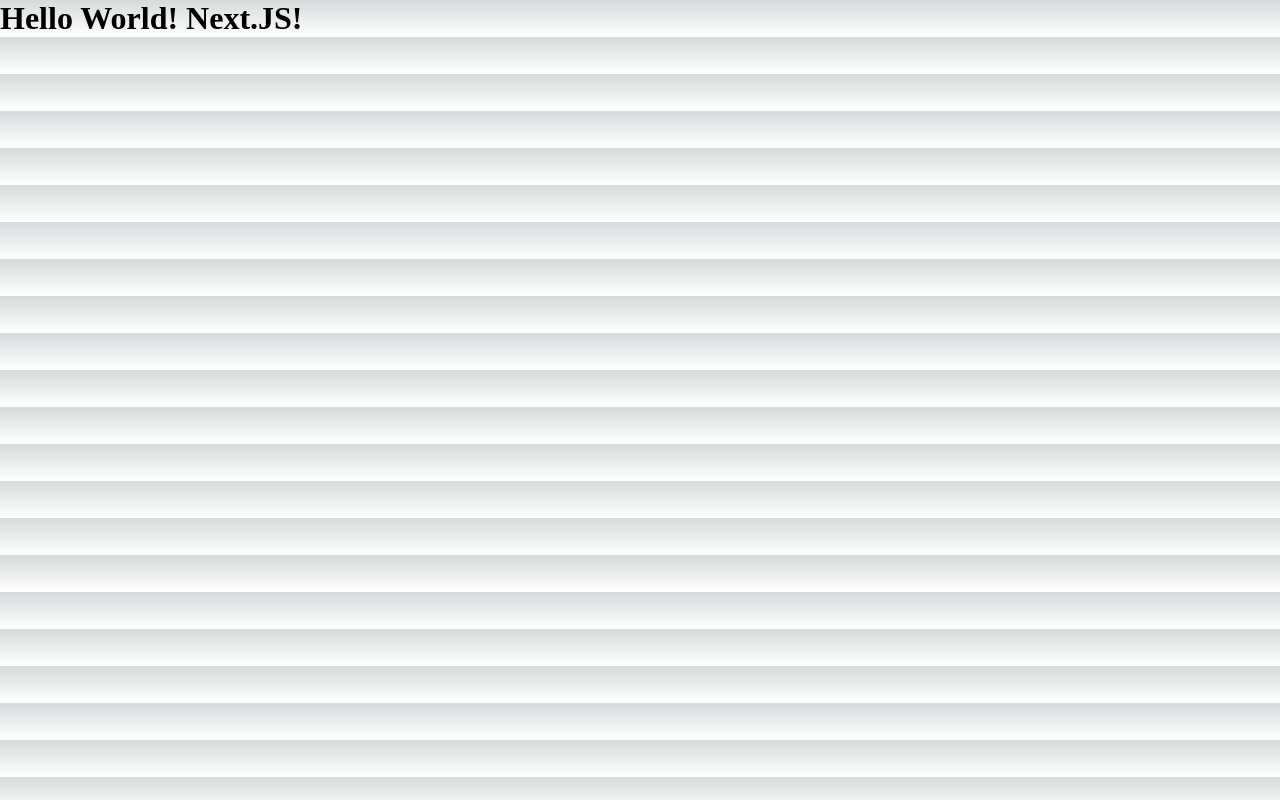
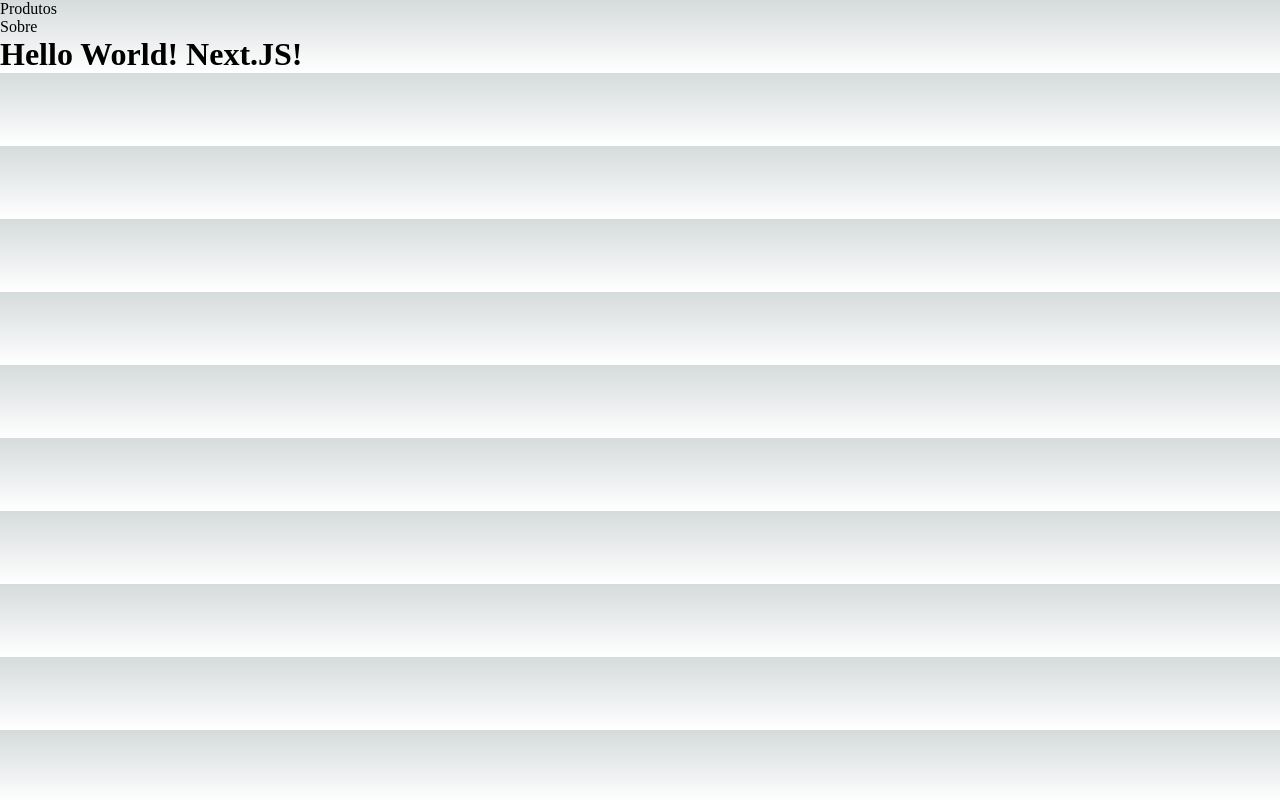
Before and after one commit to gabrielestefono/next_hello_world, a Next.js app: page / in a window 1280 px wide. Built offline with nearby package versions, Linux system fonts and the light colour scheme.

Commit message:
MB. Aula 06 - Navegando Entre Páginas

```diff
--- a/pages/about.js
+++ b/pages/about.js
@@ -1,5 +1,9 @@
+import Link from 'next/link';
 export default function About(){
     return (
-        <h1> Página de About </h1>
+        <>
+            <h1> Página de About </h1>
+            <Link href="/">Voltar</Link>
+        </>
     )
 }
--- a/pages/index.js
+++ b/pages/index.js
@@ -2,6 +2,7 @@
 import Image from 'next/image'
 import { Inter } from 'next/font/google'
 import styles from '@/styles/Home.module.css'
+import Link from 'next/link'
 
 const inter = Inter({ subsets: ['latin'] })
 
@@ -9,6 +10,14 @@
   return (
     <>
       <div className={styles.container}>
+        <ul>
+          <li>
+            <Link href="/products">Produtos</Link>
+          </li>
+          <li>
+            <Link href="/about">Sobre</Link>
+          </li>
+        </ul>
         <h1>Hello World! Next.JS!</h1>
       </div>
     </>
```
Also changed, not shown: pages/products/index.js (+6 -1 lines).
